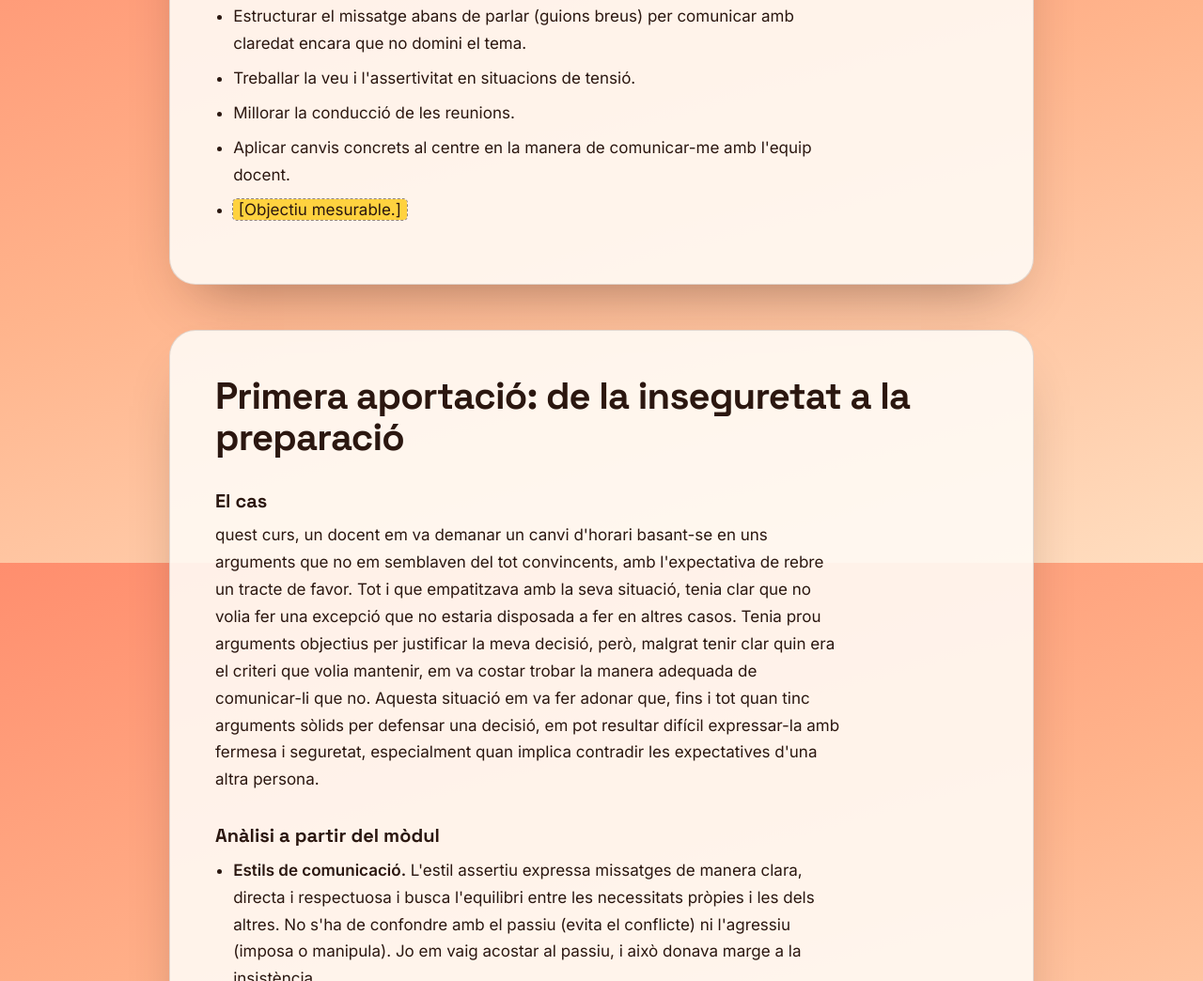
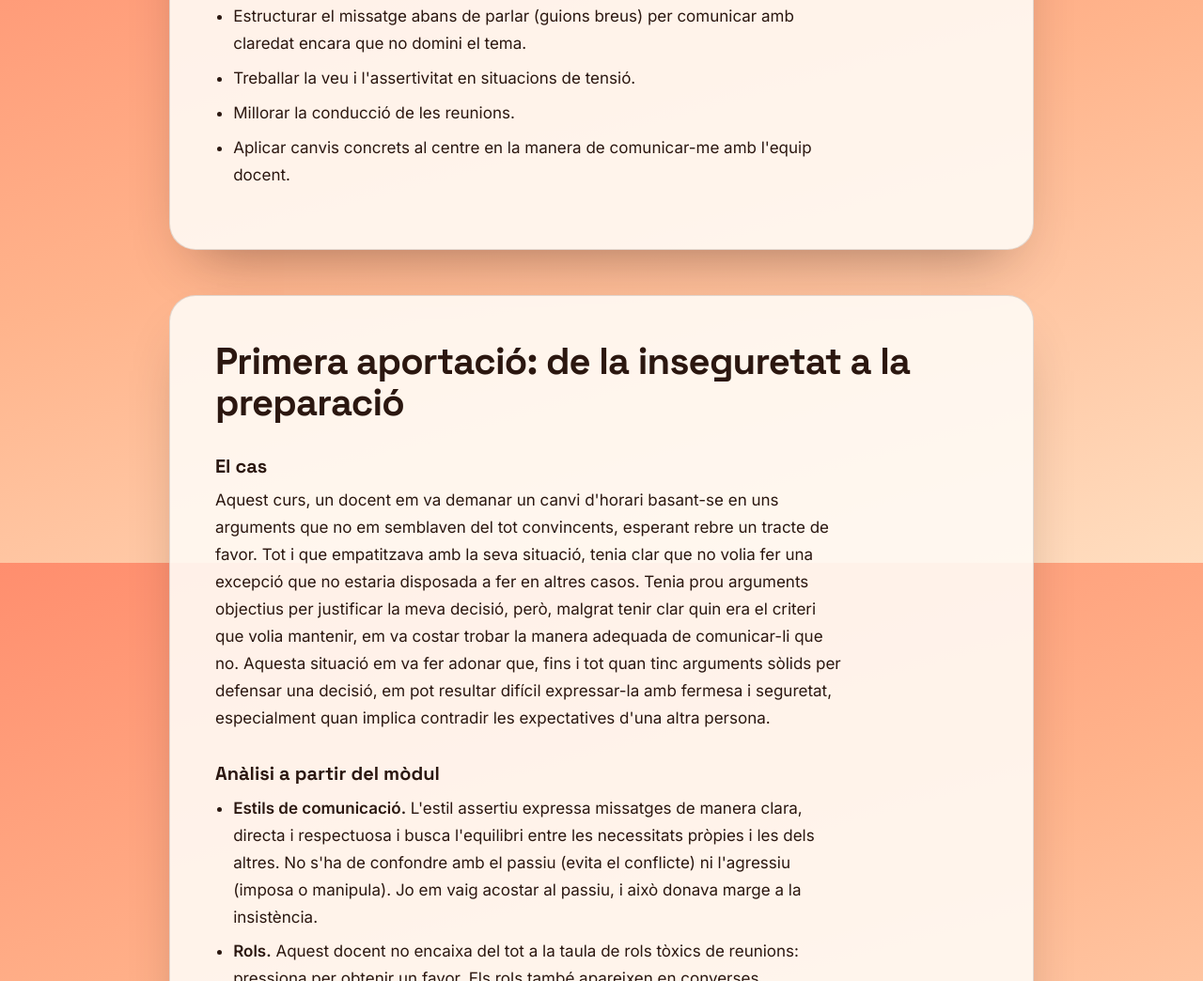
Before and after one commit to svalles4/portfolidin2, a plain HTML site: page index.html in a window 1280 px wide. Shown: the part 1801-2845 px from the top of the page at 94% size. Drawn offline with Linux system fonts and the light colour scheme.

Commit message:
Update index.html

```diff
--- a/index.html
+++ b/index.html
@@ -121,7 +121,6 @@ mark{background:var(--yellow);color:#2B1710;padding:.05rem .35rem;border-radius:
   <li>Treballar la veu i l'assertivitat en situacions de tensió.</li>
   <li>Millorar la conducció de les reunions.</li>
   <li>Aplicar canvis concrets al centre en la manera de comunicar-me amb l'equip docent.</li>
-  <li><mark>[Objectiu mesurable.]</mark></li>
 </ul>
 </section>
 
@@ -129,7 +128,7 @@ mark{background:var(--yellow);color:#2B1710;padding:.05rem .35rem;border-radius:
 <h2>Primera aportació: de la inseguretat a la preparació</h2>
 
 <h3>El cas</h3>
-<p>quest curs, un docent em va demanar un canvi d'horari basant-se en uns arguments que no em semblaven del tot convincents, amb l'expectativa de rebre un tracte de favor.
+<p>Aquest curs, un docent em va demanar un canvi d'horari basant-se en uns arguments que no em semblaven del tot convincents, esperant rebre un tracte de favor.
   Tot i que empatitzava amb la seva situació, tenia clar que no volia fer una excepció que no estaria disposada a fer en altres casos. Tenia prou arguments objectius per
   justificar la meva decisió, però, malgrat tenir clar quin era el criteri que volia mantenir, em va costar trobar la manera adequada de comunicar-li que no. Aquesta situació em va fer
   adonar que, fins i tot quan tinc arguments sòlids per defensar una decisió,
```
